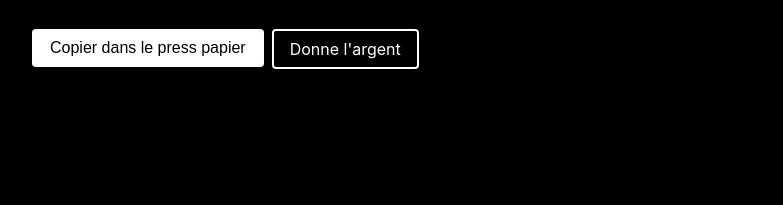
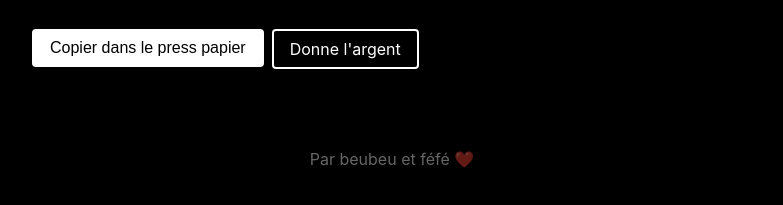
Before and after one commit to felixbouveret/twemote, a website: page src/index.html in a window 1280 px wide. Shown: the part 573-778 px from the top of the page, without its empty margins (248-1031 px from the left). Drawn offline with nearby package versions, Linux system fonts and the light colour scheme; files that its build step writes are made by us from their sources.

Commit message:
feat(indexhtml): add copyright

```diff
--- a/src/index.html
+++ b/src/index.html
@@ -39,7 +39,7 @@
       </section>
     </div>
     <footer>
-      <div class="wrapper"></div>
+      <div class="wrapper">Par beubeu et féfé ❤️</div>
     </footer>
   </body>
 </html>
--- a/src/style/main.scss
+++ b/src/style/main.scss
@@ -17,6 +17,7 @@ html {
   margin: 0;
   font-family: $font-family;
   color: $color2;
+  height: 100%;
 }
 
 body {
@@ -100,3 +101,10 @@ textarea {
     opacity: 1;
   }
 }
+
+footer {
+  margin: 0 auto;
+  text-align: center;
+  margin-top: 80px;
+  opacity: 0.4;
+}
```
